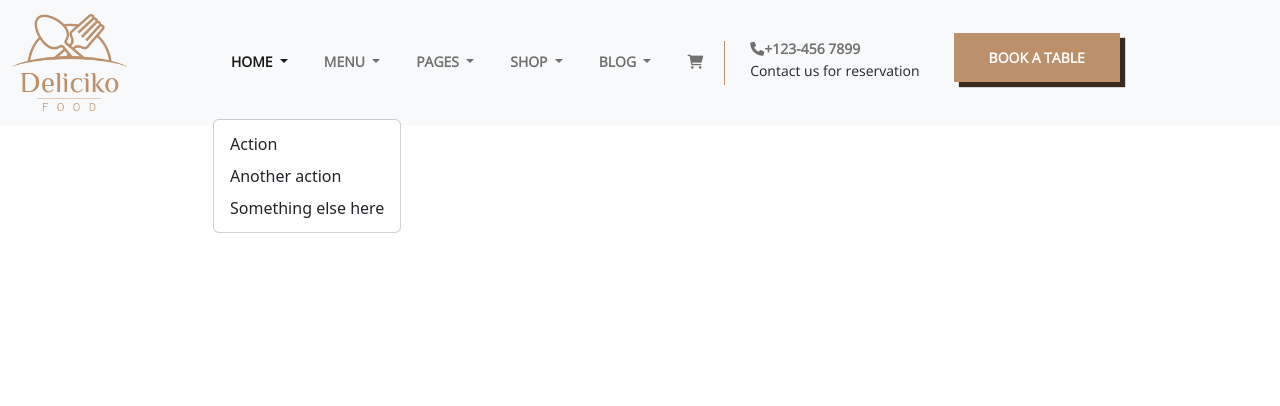
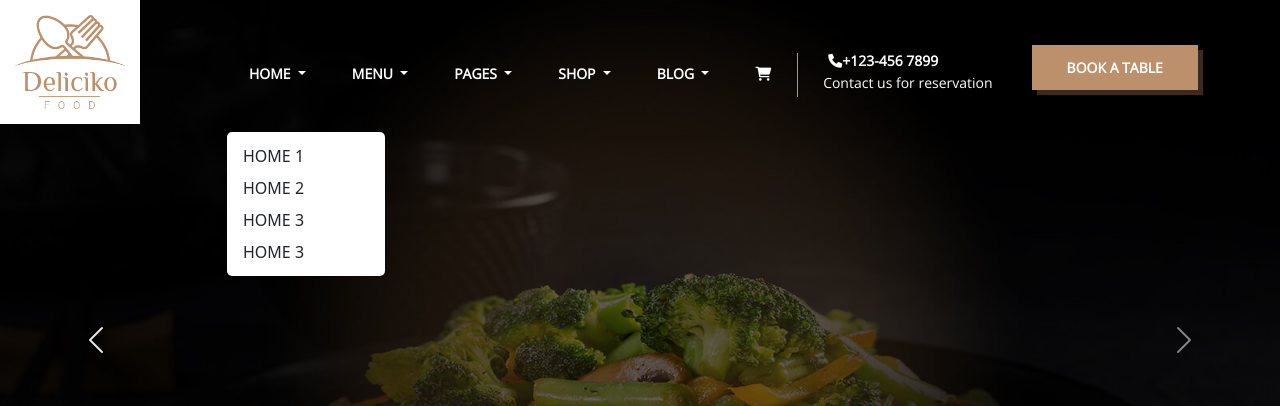
Before and after one commit to Rashed967/restaurant-site-clone, a plain HTML site: page index.html in a window 1280 px wide. Both pictures are taken after a click on the button "HOME". Shown: the top 406 px of the page. Drawn offline with nearby package versions, Linux system fonts and the light colour scheme.

Commit message:
some changes in menebar

```diff
--- a/css/style.css
+++ b/css/style.css
@@ -20,16 +20,29 @@ body{
 
 
 /*navbar part css start*/
+.navbar{
+    position: fixed;
+    z-index: 1;
+    margin-top : -13px
+
+}
+
 .navbar-brand img{
-    width: 115px;
+    width: 140px;
     margin-right: 70px;
+    background-color: white;
+    padding: 15px;
+}
+
+.navbar-nav{
+    margin-top: 40px;
 }
 
 .navbar-nav .nav-item{
-    margin-top: 35px;
+    margin-top: 20px;
 }
 .navbar-nav .nav-item .nav-link{
-    margin: 0 10px;
+    margin: 0 15px;
 
 }
 
@@ -37,6 +50,7 @@ body{
     font-family: 'Open Sans', sans-serif;
     font-size: 14px;
     font-weight: 600;
+    color: white;
 }
 
 
@@ -69,6 +83,7 @@ body{
     font-family: 'Open Sans', sans-serif;
     font-size: 14px;
     font-weight: 400;
+    color: white;
 }
 
 .navbar-nav .nav-item:nth-child(8){
@@ -76,7 +91,7 @@ body{
 }
 
 .navbar-nav .nav-item:nth-child(8) a {
-    padding: 14px 35px;
+    padding: 12px 35px;
     background-color: #BC906B;
     position: relative;
     top: -10px;
--- a/index.html
+++ b/index.html
@@ -15,8 +15,7 @@
 <body>
 	<!-- navbar html part start -->
 
-			<nav class="navbar navbar-expand-lg bg-light">
-			  <div class="container-fluid">
+			<nav class="navbar navbar-expand-lg ">
 			    <a class="navbar-brand" href="#">
 			    	<img src="images/logo.png" alt="">
 			    </a>
@@ -31,9 +30,10 @@
 			            HOME
 			          </a>
 			          <ul class="dropdown-menu">
-			            <li><a class="dropdown-item" href="#">Action</a></li>
-			            <li><a class="dropdown-item" href="#">Another action</a></li>
-			            <li><a class="dropdown-item" href="#">Something else here</a></li>
+			            <li><a class="dropdown-item" href="#">HOME 1</a></li>
+			            <li><a class="dropdown-item" href="#">HOME 2</a></li>
+			            <li><a class="dropdown-item" href="#">HOME 3</a></li>
+			            <li><a class="dropdown-item" href="#">HOME 3</a></li>
 			          </ul>
 			        </li>
 
@@ -42,9 +42,10 @@
 			            MENU
 			          </a>
 			          <ul class="dropdown-menu">
-			            <li><a class="dropdown-item" href="#">Action</a></li>
-			            <li><a class="dropdown-item" href="#">Another action</a></li>
-			            <li><a class="dropdown-item" href="#">Something else here</a></li>
+			            <li><a class="dropdown-item" href="#">MENU 1</a></li>
+			            <li><a class="dropdown-item" href="#">MENU 2</a></li>
+			            <li><a class="dropdown-item" href="#">MENU 3</a></li>
+			            <li><a class="dropdown-item" href="#">RESERVATION</a></li>
 			          </ul>
 			        </li>
 
@@ -53,9 +54,11 @@
 			            PAGES
 			          </a>
 			          <ul class="dropdown-menu">
-			            <li><a class="dropdown-item" href="#">Action</a></li>
-			            <li><a class="dropdown-item" href="#">Another action</a></li>
-			            <li><a class="dropdown-item" href="#">Something else here</a></li>
+			            <li><a class="dropdown-item" href="#">ABOUT</a></li>
+			            <li><a class="dropdown-item" href="#">TEAM</a></li>
+			            <li><a class="dropdown-item" href="#">TESTIMONIAL</a></li>
+			            <li><a class="dropdown-item" href="#">GALLERY</a></li>
+			            <li><a class="dropdown-item" href="#">CONTACT</a></li>
 			          </ul>
 			        </li>
 
@@ -65,9 +68,9 @@
 			            SHOP
 			          </a>
 			          <ul class="dropdown-menu">
-			            <li><a class="dropdown-item" href="#">Action</a></li>
-			            <li><a class="dropdown-item" href="#">Another action</a></li>
-			            <li><a class="dropdown-item" href="#">Something else here</a></li>
+			            <li><a class="dropdown-item" href="#">PRODUCT</a></li>
+			            <li><a class="dropdown-item" href="#">SHOP DETAILS 1</a></li>
+			            <li><a class="dropdown-item" href="#">SHOP DETAILS 2</a></li>
 			          </ul>
 			        </li>
 
@@ -76,9 +79,9 @@
 			            BLOG
 			          </a>
 			          <ul class="dropdown-menu">
-			            <li><a class="dropdown-item" href="#">Action</a></li>
-			            <li><a class="dropdown-item" href="#">Another action</a></li>
-			            <li><a class="dropdown-item" href="#">Something else here</a></li>
+			            <li><a class="dropdown-item" href="#">BLOG</a></li>
+			            <li><a class="dropdown-item" href="#">BLOG REVIEWS</a></li>
+			            <li><a class="dropdown-item" href="#">BLOG DETAILS</a></li>
 			          </ul>
 			        </li>
 
@@ -97,9 +100,39 @@
 
 			      </ul>
 			    </div>
-			</div>
 			</nav>
 	<!-- navbar html part end -->
+
+
+	<!-- banner part html start -->
+		<section id="banner">
+					<div class="row">
+						<div class="col-md-12">
+							<div id="carouselExampleControls" class="carousel slide" data-bs-ride="carousel">
+				  <div class="carousel-inner">
+				    <div class="carousel-item active">
+				      <img src="images/banner-img1.jpg" class="d-block w-100" alt="...">
+				    </div>
+				    <div class="carousel-item">
+				      <img src="images/banner-img2.jpg" class="d-block w-100" alt="...">
+				    </div>
+				    <div class="carousel-item">
+				      <img src="images/banner-img3.jpg" class="d-block w-100" alt="...">
+				    </div>
+				  </div>
+				  <button class="carousel-control-prev" type="button" data-bs-target="#carouselExampleControls" data-bs-slide="prev">
+				    <span class="carousel-control-prev-icon" aria-hidden="true"></span>
+				    <span class="visually-hidden">Previous</span>
+				  </button>
+				  <button class="carousel-control-next" type="button" data-bs-target="#carouselExampleControls" data-bs-slide="next">
+				    <span class="carousel-control-next-icon" aria-hidden="true"></span>
+				    <span class="visually-hidden">Next</span>
+				  </button>
+				</div>
+						</div>
+					</div>
+		</section>
+	<!-- banner part html end -->
 
 
 
```
Also changed, not shown: images/banner-img1.jpg (renamed from images/slider_image01-1.jpg), images/banner-img2.jpg (renamed from images/slider_image02-1.jpg), images/banner-img3.jpg (renamed from images/slider_image03.jpg).
